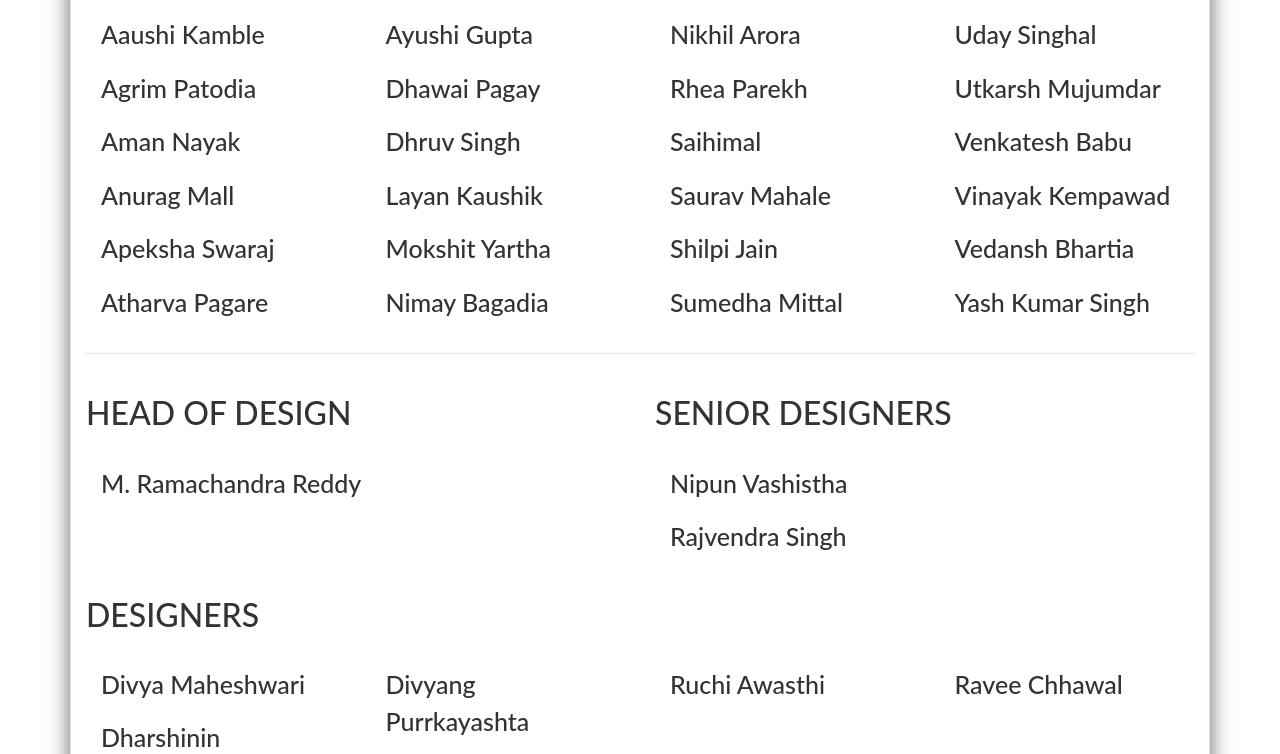
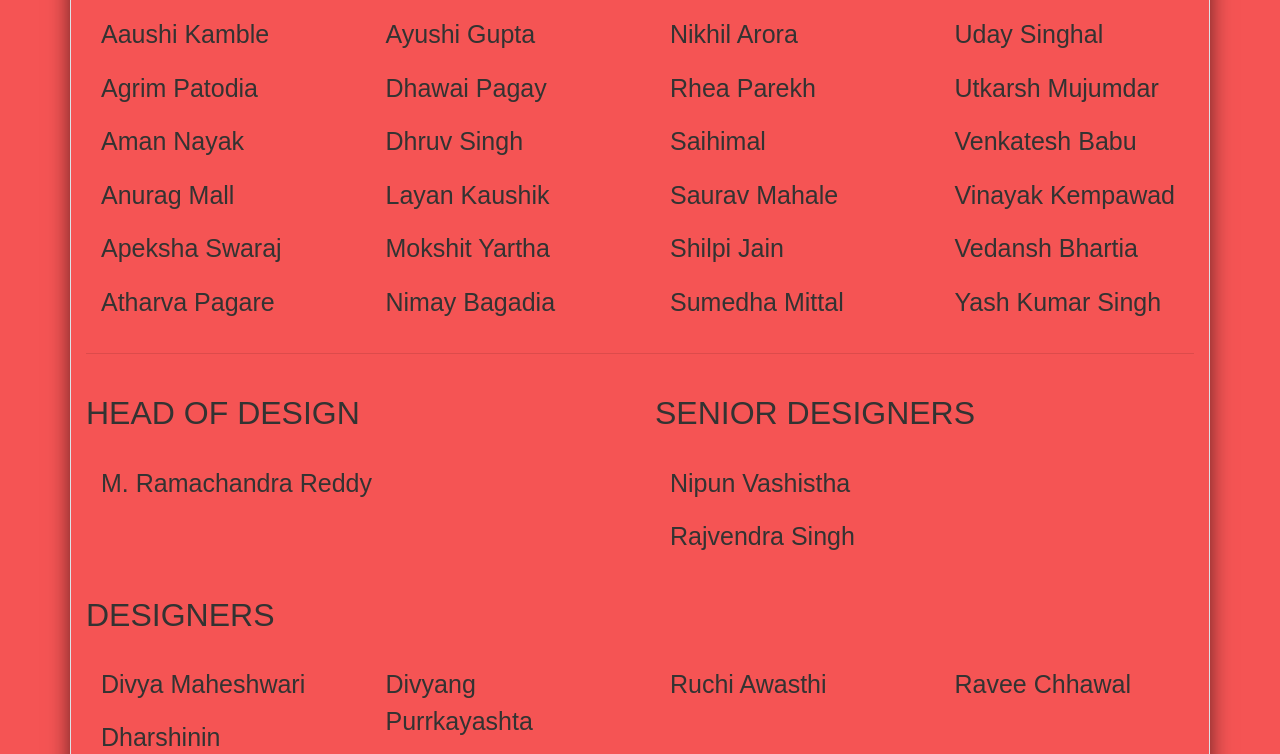
Before and after one commit to ishanrai05/wonateampage, a plain HTML site: page index.html in a window 1280 px wide. Shown: the part 596-1350 px from the top of the page. Drawn offline with nearby package versions, Linux system fonts and the light colour scheme.

Commit message:
Update index.html

```diff
--- a/index.html
+++ b/index.html
@@ -5,10 +5,11 @@
 	<link rel="stylesheet" href="https://maxcdn.bootstrapcdn.com/bootstrap/4.0.0/css/bootstrap.min.css" integrity="sha384-Gn5384xqQ1aoWXA+058RXPxPg6fy4IWvTNh0E263XmFcJlSAwiGgFAW/dAiS6JXm" crossorigin="anonymous">
 	<style>
 	body{
-		font-family:Lato, Merriweather, Open Sans, sans-serif !important;
+		font-family:inherit;
 		padding:10px;
 		color:rgb(51, 51, 50);
 		margin:0px;
+		background:rgba(243,42,42,0.8);
 	}
 	h2{
 		text-transform:uppercase;
```
